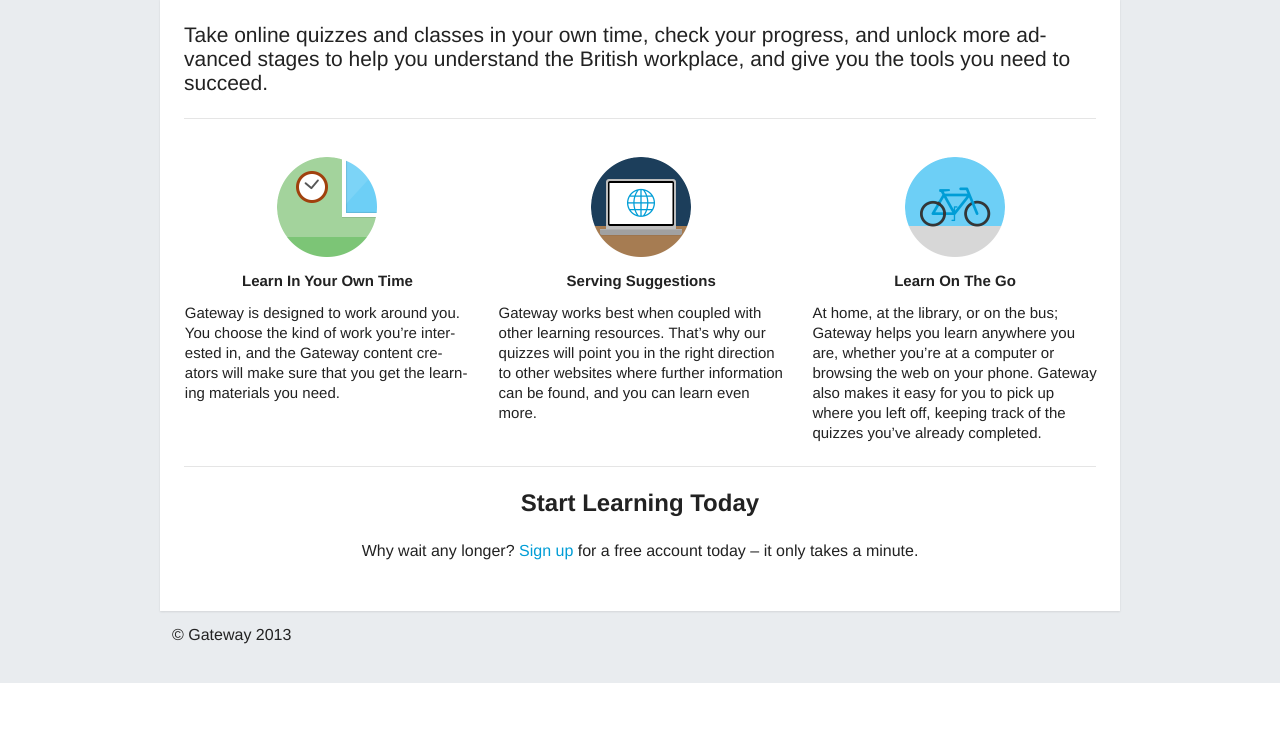
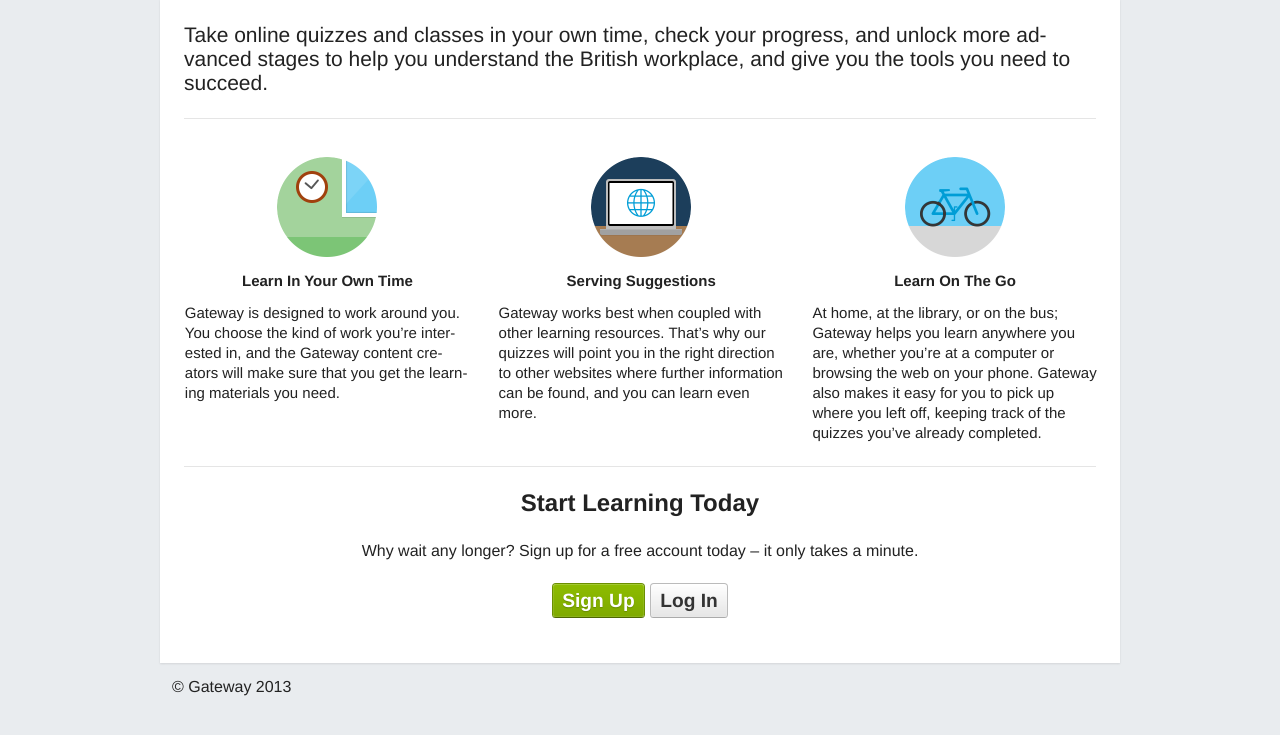
Before and after one commit to daneden/serious-games, a PHP site: page / in a window 1280 px wide. Shown: the part 366-1101 px from the top of the page. Before the commit the page ends 1049 px from the top, so only its background shows below. Run offline with PHP 8.4, Linux system fonts and the light colour scheme; a stand-in replaces the project's code that opens the database connection; some libraries are stand-ins or nearby versions.

Commit message:
Give home page a login button

```diff
--- a/index.php
+++ b/index.php
@@ -34,7 +34,8 @@
 			<hr>
 			<div class="promo">
 				<h2>Start Learning Today</h2>
-				<p>Why wait any longer? <a href="/signup.php">Sign up</a> for a free account today &ndash; it only takes a minute.</p>
+				<p>Why wait any longer? Sign up for a free account today &ndash; it only takes a minute.</p>
+				<p><a class="butt butt-big butt-primary" href="/signup.php">Sign Up</a> <a class="butt butt-big" href="/login.php">Log In</a></p>
 			</div>
 		</div>
 	</div>
```
